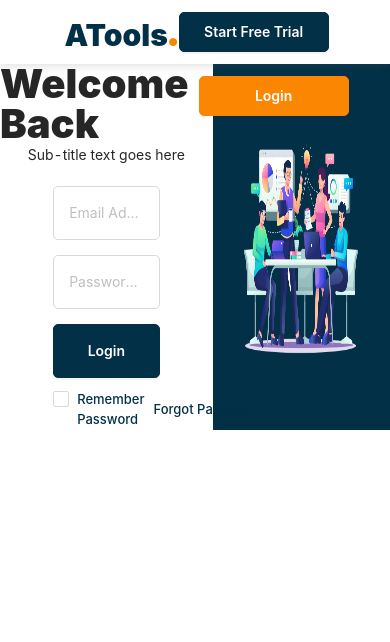
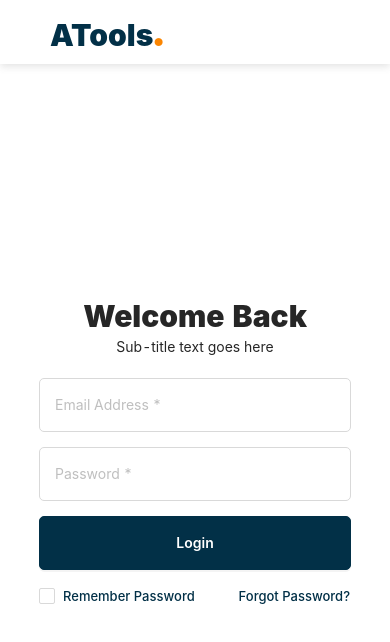
Before and after one commit to mjaumi/vouch-digital-task, a React (Create React App) app: page / in a window 390 px wide. Shown: the top 642 px of the page. Built offline with nearby package versions, Linux system fonts and the light colour scheme.

Commit message:
responsiveness done

```diff
--- a/src/components/AToolsHeader/AToolsHeader.css
+++ b/src/components/AToolsHeader/AToolsHeader.css
@@ -40,3 +40,16 @@ nav{
     background-color: #fb8601c0;
     border-color: #fb8501c0;
 }
+
+/*----------------------------------
+        Header Responsiveness
+----------------------------------*/
+@media screen and (max-width: 768px) {
+    nav{
+        width: 100%;
+    }
+
+    .header-btn-container{
+        display: none;
+    }
+}
--- a/src/components/Login/Login.css
+++ b/src/components/Login/Login.css
@@ -2,10 +2,11 @@
         Header Design
 -----------------------------*/
 .login{
-    max-height: 100vh;
+    height: calc(100vh - 64px);
     background-color: white;
     display: grid;
     grid-template-columns: 2fr 3fr;
+    overflow: hidden;
 }
 
 .form-container{
@@ -74,3 +75,28 @@
 .img-container img{
     width: 80%;
 }
+
+/*----------------------------------
+        Login Responsiveness
+----------------------------------*/
+@media screen and (max-width: 768px) {
+    .login{
+        grid-template-columns: 1fr;
+        margin: auto 0;
+    }
+
+    .form-title {
+        font-weight: 900;
+        font-size: 30px;
+        margin: 0;
+        line-height: 40px;
+    }
+
+    .form-wrapper{
+        width: 80%;
+    }
+
+    .img-container{
+        display: none;
+    }
+}
```
